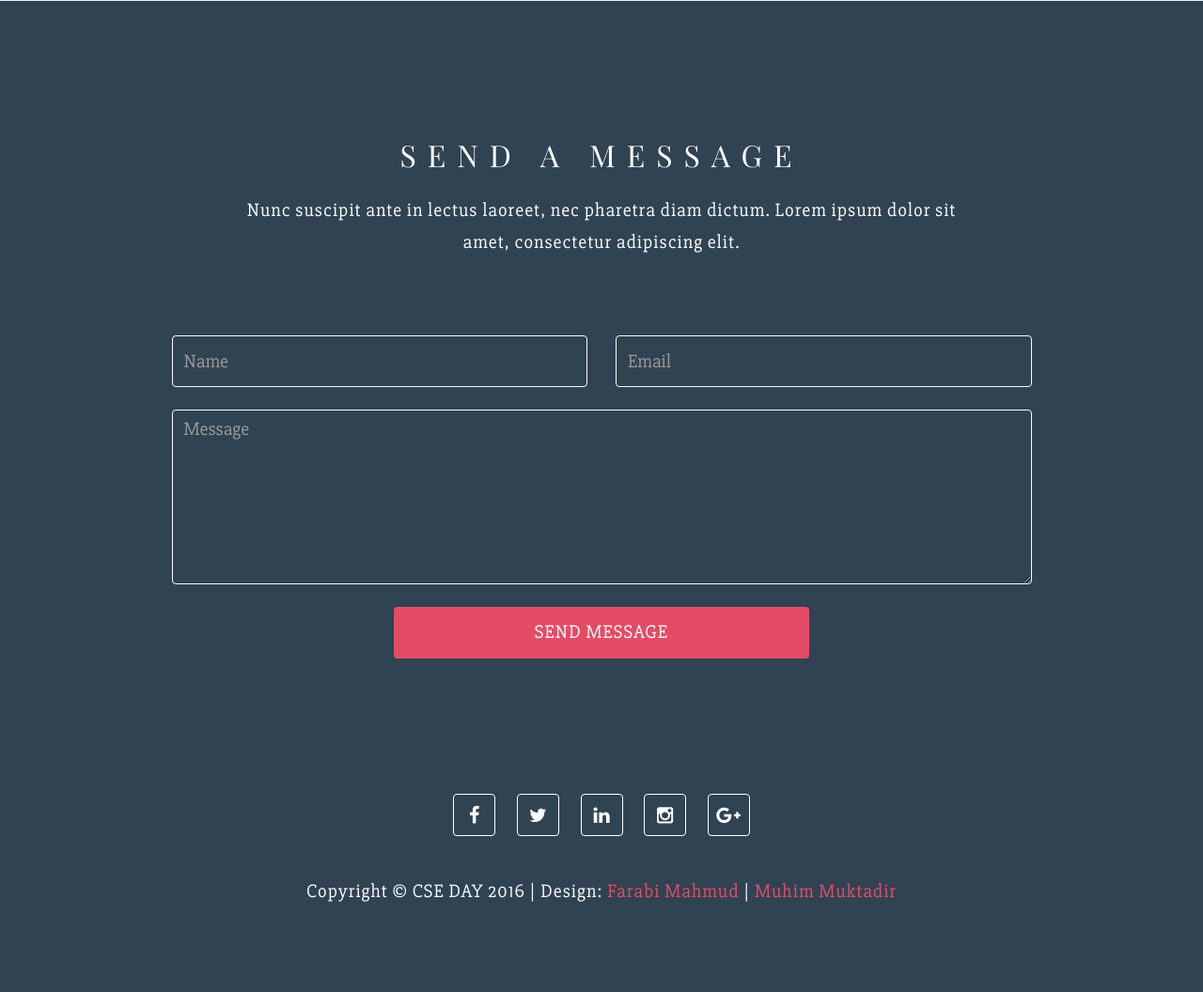
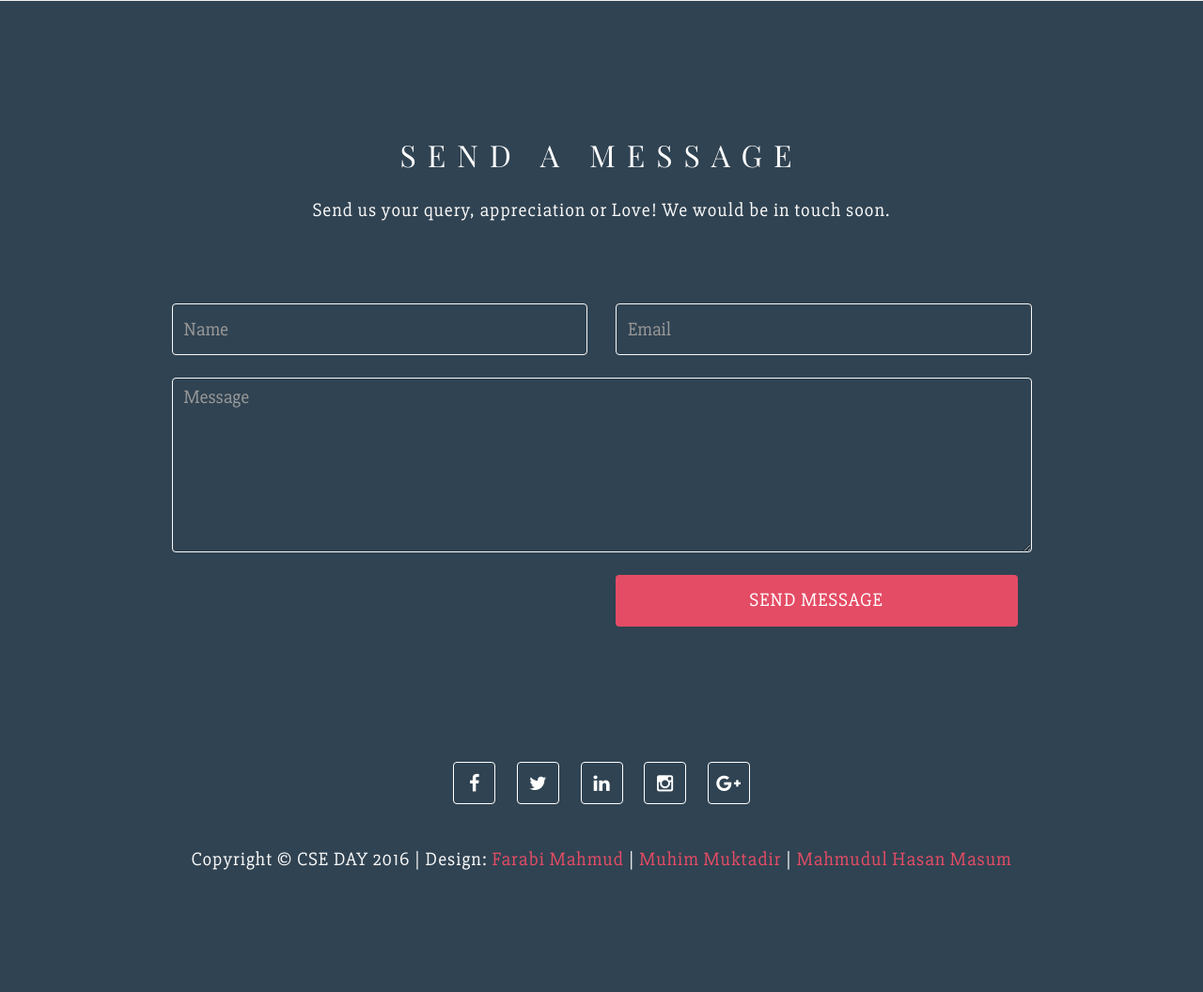
Before and after one commit to triplemzim/csefest2k16, a Django app: page /cseday2016/ in a window 1280 px wide. Shown: the part 2352-3408 px from the top of the page at 94% size. After the commit the page ends 3278 px from the top, so only its background shows below. Run offline with Django 3.2, Linux system fonts and the light colour scheme; some libraries are stand-ins or nearby versions.

Commit message:
Recaptcha added, but untested if it works

```diff
--- a/cseday2016/form_message.py
+++ b/cseday2016/form_message.py
@@ -1,7 +1,9 @@
 from django import forms
+from nocaptcha_recaptcha.fields import NoReCaptchaField
 
 
 class SubmitMessage(forms.Form):
 	name = forms.CharField(max_length=100)
 	email = forms.EmailField()
 	message = forms.CharField()
+	captcha = NoReCaptchaField()
--- a/cseday2016/static/css/style.css
+++ b/cseday2016/static/css/style.css
@@ -796,3 +796,8 @@ footer {
   }
 
 }
+
+.g-recaptcha {
+  width: 300px;
+  margin: 0 auto;
+}
--- a/cseday2016/templates/index.html
+++ b/cseday2016/templates/index.html
@@ -25,7 +25,7 @@
 	<!-- Google web font  -->
 	<link href='https://fonts.googleapis.com/css?family=Source+Sans+Pro:400,700,300' rel='stylesheet' type='text/css'>
   <link href="https://fonts.googleapis.com/css?family=Playfair+Display|Slabo+27px|Varela+Round" rel="stylesheet">
-
+	<script src='https://www.google.com/recaptcha/api.js' async defer></script>
 </head>
 <body id="top" data-spy="scroll" data-offset="50" data-target=".navbar-collapse">
 
@@ -205,10 +205,10 @@
 
         <div class="col-lg-offset-1 col-lg-10 section-title wow fadeInUp" data-wow-delay="0.4s">
           <h1>Send a message</h1>
-          <p>Nunc suscipit ante in lectus laoreet, nec pharetra diam dictum. Lorem ipsum dolor sit amet, consectetur adipiscing elit. </p>
+          <p>Send us your query, appreciation or Love! We would be in touch soon.</p>
         </div>
 
-        <form action="#" method="post" class="wow fadeInUp" data-wow-delay="0.8s">{% csrf_token %}
+        <form action="message" method="post" class="wow fadeInUp" data-wow-delay="0.8s">{% csrf_token %}
           <div class="col-md-6 col-sm-6">
             <input name="name" type="text" class="form-control" id="name" placeholder="Name">
           </div>
@@ -218,10 +218,13 @@
           <div class="col-md-12 col-sm-12">
             <textarea name="message" rows="6" class="form-control" id="message" placeholder="Message"></textarea>
           </div>
-          <div class="col-md-offset-3 col-md-6 col-sm-offset-3 col-sm-6">
-
+          <div class="col-xs-12">
+            <div class=" col-md-6 col-xs-12">
+              <div class="g-recaptcha" data-theme="dark" data-sitekey="6LecvQoUAAAAADExVS8rclGuzPSvptqHs4p8r0eE"></div> <!--reCAPCHA DIV HERE-->
+            </div>
+            <div class="col-md-6 col-xs-12">
             <input type="submit" class="form-control" value="SEND MESSAGE">
-
+            </div>
           </div>
         </form>
 
@@ -252,7 +255,10 @@
 				<p class="wow fadeInUp"  data-wow-delay="1s" >Copyright &copy; CSE DAY 2016 |
                 Design: <a href="http://www.facebook.com/farabi.mahmud" title="farabi mahmud" target="_blank">Farabi Mahmud</a>
                 |
-                <a href="http://www.facebook.com/triplemzim" title="muhim muktadir" target="_blank">Muhim Muktadir</a></p>
+                <a href="http://www.facebook.com/triplemzim" title="muhim muktadir" target="_blank">Muhim Muktadir</a>
+                |
+                <a href="https://www.facebook.com/masum006" target="_blank">Mahmudul Hasan Masum</a>
+                </p>
 
 			</div>
 
--- a/cseday2016/urls.py
+++ b/cseday2016/urls.py
@@ -4,5 +4,5 @@ from cseday2016 import views
 urlpatterns = [
         url(r'^$', views.index, name='index'),
         url(r'[a-zA-Z]', views.index, name='index'),
-        url(r'^#$',views.submit, name = 'submit'),
+        url(r'^message$',views.submit, name = 'submit'),
         ]
--- a/cseday2016/views.py
+++ b/cseday2016/views.py
@@ -18,7 +18,7 @@ def index(request):
 
 
 
-@requires_csrf_token
+#@requires_csrf_token
 def submit(request):
 
     error = {'has_error':False}
@@ -26,4 +26,4 @@ def submit(request):
     # if form.is_valid():
     #     return render_to_response('index.html',{},context_instance = RequestContext(request))
     # else:
-    return render_to_response('index.html', {'error':error},context = RequestContext(request))
+    return render_to_response('<p>I am the boss!</p>', {'error':error},context = RequestContext(request))
--- a/testsharethis/settings.py
+++ b/testsharethis/settings.py
@@ -12,6 +12,9 @@ https://docs.djangoproject.com/en/1.8/ref/settings/
 
 # Build paths inside the project like this: os.path.join(BASE_DIR, ...)
 import os
+
+NORECAPTCHA_SITE_KEY = '6LecvQoUAAAAADExVS8rclGuzPSvptqHs4p8r0eE'
+NORECAPTCHA_SECRET_KEY = '6LecvQoUAAAAADR5-6xF3nN918Ha7sj8R21V1lNu'
 
 BASE_DIR = os.path.dirname(os.path.dirname(os.path.abspath(__file__)))
 
@@ -38,6 +41,7 @@ INSTALLED_APPS = (
     'django.contrib.messages',
     'django.contrib.staticfiles',
     'cseday2016',
+    'nocaptcha_recaptcha'
 )
 
 MIDDLEWARE_CLASSES = (
```
